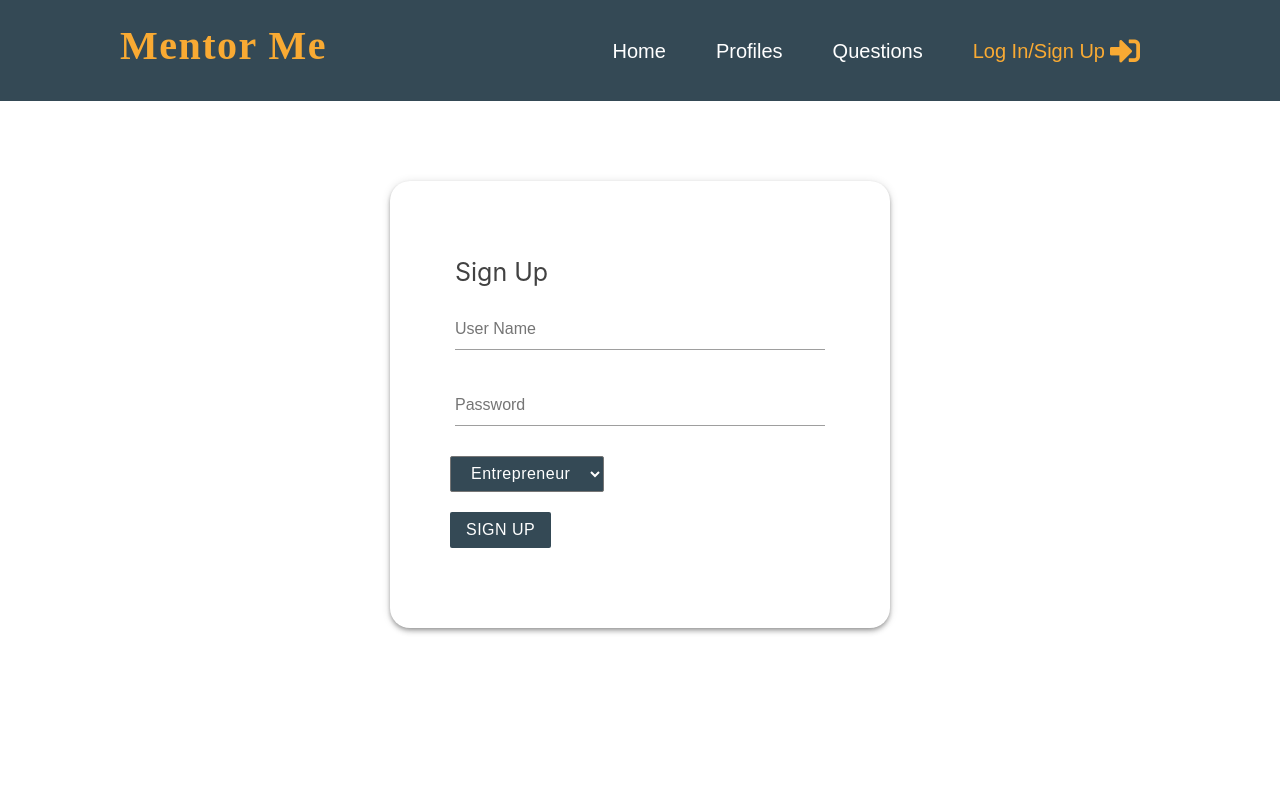
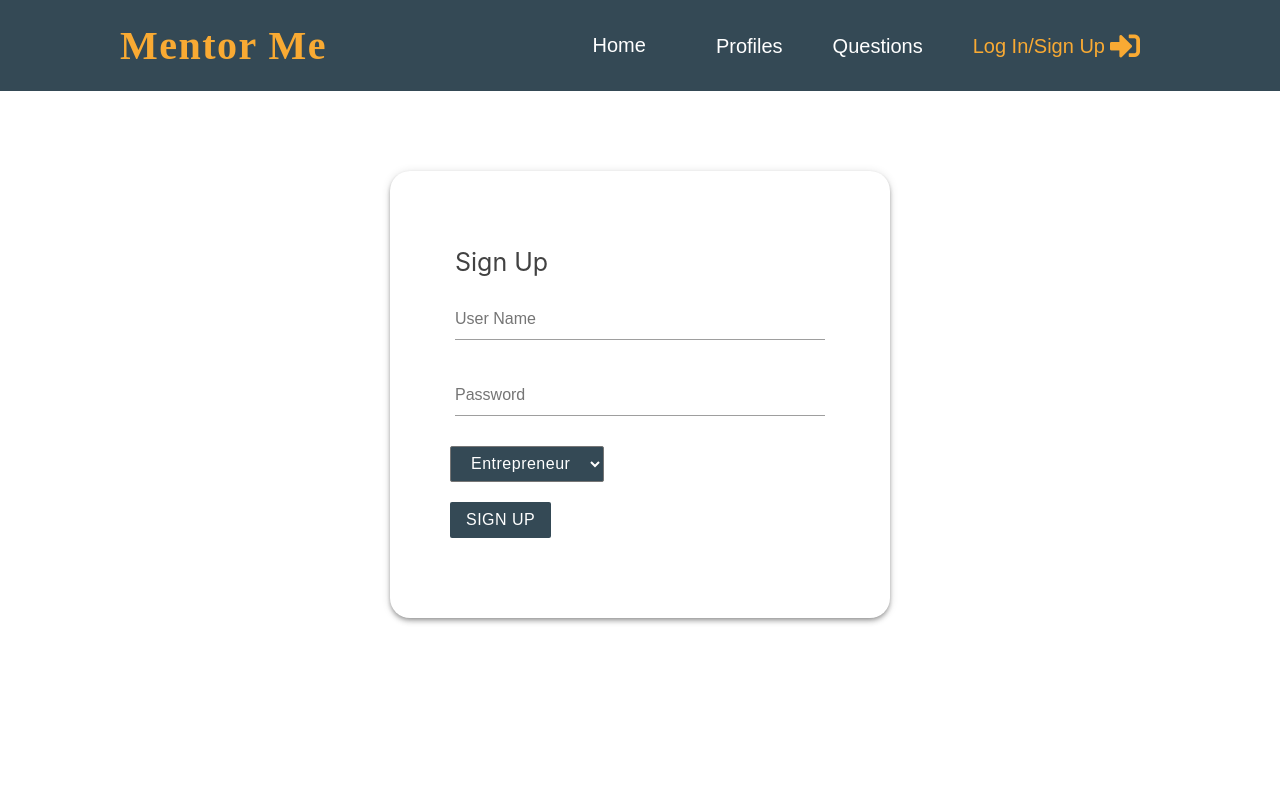
Before and after one commit to Build-Week-mentor-me/Front-end, a React (Create React App) app in the folder mentor-me/: page /signupform in a window 1280 px wide. Shown: the top 800 px of the page. Built offline with nearby package versions, Linux system fonts and the light colour scheme.

Commit message:
Added Links to marketing page in the NavMenus.js

```diff
--- a/mentor-me/src/Components/NavMenu/NavMenu.js
+++ b/mentor-me/src/Components/NavMenu/NavMenu.js
@@ -6,7 +6,9 @@ import '../../App.css';
 const NavMenu = () => {
     return (
         <nav className="mainNav">
+            <a href='https://build1mentorme.netlify.com/'>
             <h2 className="logo">Mentor Me</h2>
+            </a>
             <div className="mobileLogInContainer">
                 <NavLink className="logIn" to="/login">
                     Log In
@@ -15,8 +17,10 @@ const NavMenu = () => {
             </div>
             <ul className="mainUl">
                 <li className="mainLI">
-                    <NavLink to="/loginform">Home</NavLink>
-                </li>
+                    <a href='https://build1mentorme.netlify.com/'>
+                    <p className='mainLI'>Home</p>
+                    </a>
+                    </li>
                 <li className="mainLI">
                     <NavLink to="/profiles">Profiles</NavLink>
                 </li>
```
